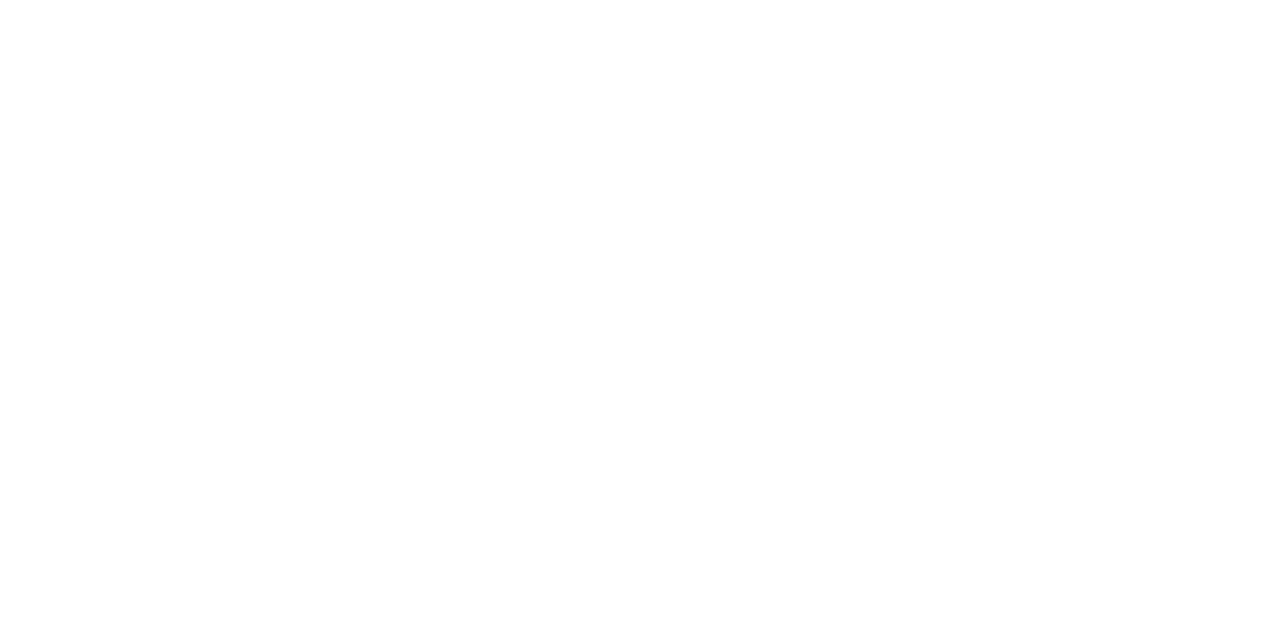
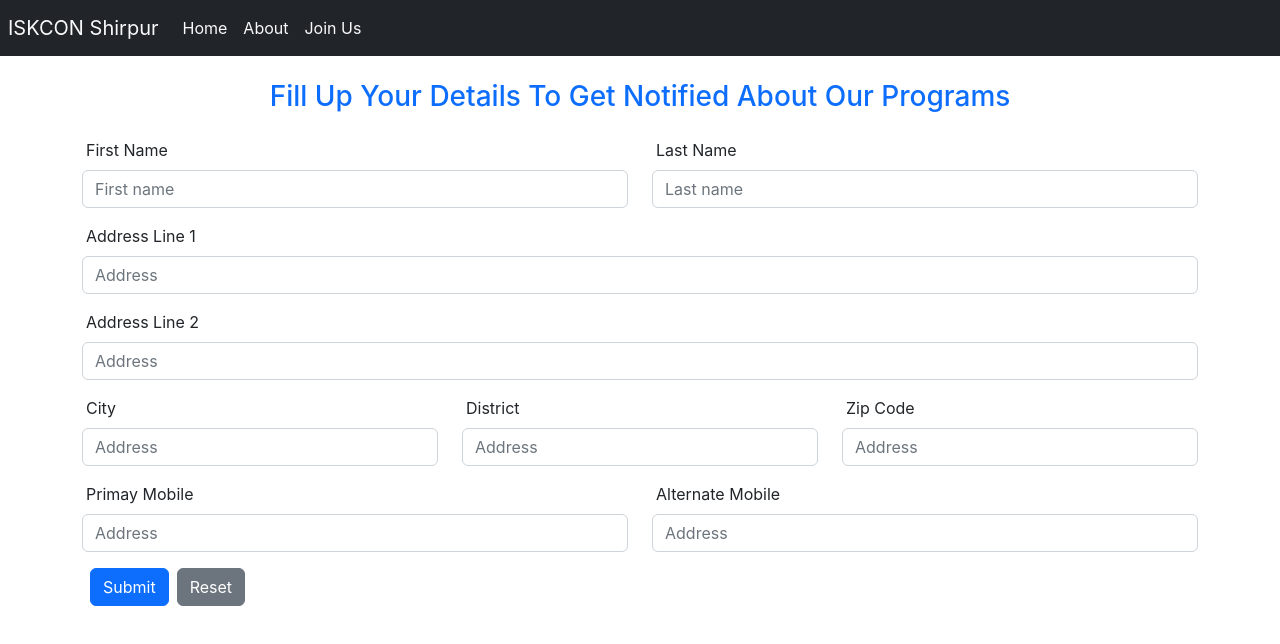
Before and after one commit to jayu-108/offering, a React (Create React App) app: page /join in a window 1280 px wide. Before the commit this address had no page. Shown: the top 644 px of the page. Built offline with nearby package versions, Linux system fonts and the light colour scheme.

Commit message:
join_us_form_created

```diff
--- a/src/App.js
+++ b/src/App.js
@@ -3,6 +3,7 @@
 import Home from "./components/Home";
 import { BrowserRouter as Router, Routes, Route } from 'react-router-dom'
 import About from "./components/About";
+import Join from "./components/Join";
 
 function App() {
   return (
@@ -11,6 +12,7 @@
         <Routes>
           <Route exact path="/" element={<Home />} />
           <Route exact path="/about" element={<About />} />
+          <Route exact path="/join" element={<Join />} />
         </Routes>
       </Router>
     </>
--- a/src/components/Home.js
+++ b/src/components/Home.js
@@ -32,7 +32,7 @@
                     <div class="col-md-6">
                         <div class="row no-gutters border rounded overflow-hidden flex-md-row mb-4 shadow-sm h-md-250 position-relative">
                             <div class="col p-4 d-flex flex-column position-static">
-                                <strong class="d-inline-block mb-2 text-success">Association</strong>
+                                <strong class="d-inline-block mb-2 text-warning">Association</strong>
                                 <h3 class="mb-0">Bhagvatam Class</h3>
                                 <div class="mb-1 text-muted">Nov 11</div>
                                 <p class="mb-auto">
@@ -55,7 +55,7 @@
                     <div class="col-md-6">
                         <div class="row no-gutters border rounded overflow-hidden flex-md-row mb-4 shadow-sm h-md-250 position-relative">
                             <div class="col p-4 d-flex flex-column position-static">
-                                <strong class="d-inline-block mb-2 text-primary">Initiative</strong>
+                                <strong class="d-inline-block mb-2 text-success">Initiative</strong>
                                 <h3 class="mb-0">Sunday School</h3>
                                 <div class="mb-1 text-muted">Nov 12</div>
                                 <p class="card-text mb-auto">
@@ -75,8 +75,8 @@
                     <div class="col-md-6">
                         <div class="row no-gutters border rounded overflow-hidden flex-md-row mb-4 shadow-sm h-md-250 position-relative">
                             <div class="col p-4 d-flex flex-column position-static">
-                                <strong class="d-inline-block mb-2 text-success">Association</strong>
-                                <h3 class="mb-0">Bhagvatam Class</h3>
+                                <strong class="d-inline-block mb-2 text-danger">Events</strong>
+                                <h3 class="mb-0">Janmashtami</h3>
                                 <div class="mb-1 text-muted">Nov 11</div>
                                 <p class="mb-auto">
                                     This is a wider card with supporting text below as a natural
--- /dev/null
+++ b/src/components/Join.js
@@ -0,0 +1,69 @@
+import React from 'react'
+import Navbar from './Navbar'
+
+const Join = () => {
+    return (
+        <>
+            <Navbar />
+            <div className="container mt-4">
+                <h3 className='d-flex align-content-center justify-content-center mb-4 text-primary'>Fill Up Your Details To Get Notified About Our Programs</h3>
+                <form>
+                    <div className="row">
+                        <div className="col">
+                            <label className='px-1 mb-2'>First Name</label>
+                            <input type="text" className="form-control" placeholder="First name" />
+                        </div>
+                        <div className="col">
+                            <label className='px-1 mb-2'>Last Name</label>
+                            <input type="text" className="form-control" placeholder="Last name" />
+                        </div>
+                    </div>
+                    <div className="row mt-3">
+                        <div className="col">
+                            <label className='px-1 mb-2'>Address Line 1</label>
+                            <input type="text" className="form-control" placeholder="Address" />
+                        </div>
+                    </div>
+                    <div className="row mt-3">
+                        <div className="col">
+                            <label className='px-1 mb-2'>Address Line 2</label>
+                            <input type="text" className="form-control" placeholder="Address" />
+                        </div>
+                    </div>
+                    <div className="row mt-3">
+                        <div className="col">
+                            <label className='px-1 mb-2'>City</label>
+                            <input type="text" className="form-control" placeholder="Address" />
+                        </div>
+                        <div className="col">
+                            <label className='px-1 mb-2'>District</label>
+                            <input type="text" className="form-control" placeholder="Address" />
+                        </div>
+                        <div className="col">
+                            <label className='px-1 mb-2'>Zip Code</label>
+                            <input type="text" className="form-control" placeholder="Address" />
+                        </div>
+                    </div>
+                    <div className="row mt-3">
+                        <div className="col">
+                            <label className='px-1 mb-2'>Primay Mobile</label>
+                            <input type="text" className="form-control" placeholder="Address" />
+                        </div>
+                        <div className="col">
+                            <label className='px-1 mb-2'>Alternate Mobile</label>
+                            <input type="text" className="form-control" placeholder="Address" />
+                        </div>
+                    </div>
+                    <div className="row mt-3">
+                        <div className="col">
+                            <button className="btn btn-primary mx-2">Submit</button>
+                            <button className="btn btn-secondary">Reset</button>
+                        </div>
+                    </div>
+                </form>
+            </div>
+        </>
+    )
+}
+
+export default Join
--- a/src/components/Navbar.js
+++ b/src/components/Navbar.js
@@ -5,7 +5,7 @@
     return (
         <div>
             <nav className="navbar px-2 navbar-expand-lg navbar-light bg-dark">
-                    <a className="navbar-brand text-light" href="/">ISKCON Shirpur</a>
+                    <Link className="navbar-brand text-light" to="/">ISKCON Shirpur</Link>
                     <button className="navbar-toggler" type="button" data-toggle="collapse" data-target="#navbarSupportedContent" aria-controls="navbarSupportedContent" aria-expanded="false" aria-label="Toggle navigation">
                         <span className="navbar-toggler-icon"></span>
                     </button>
```
